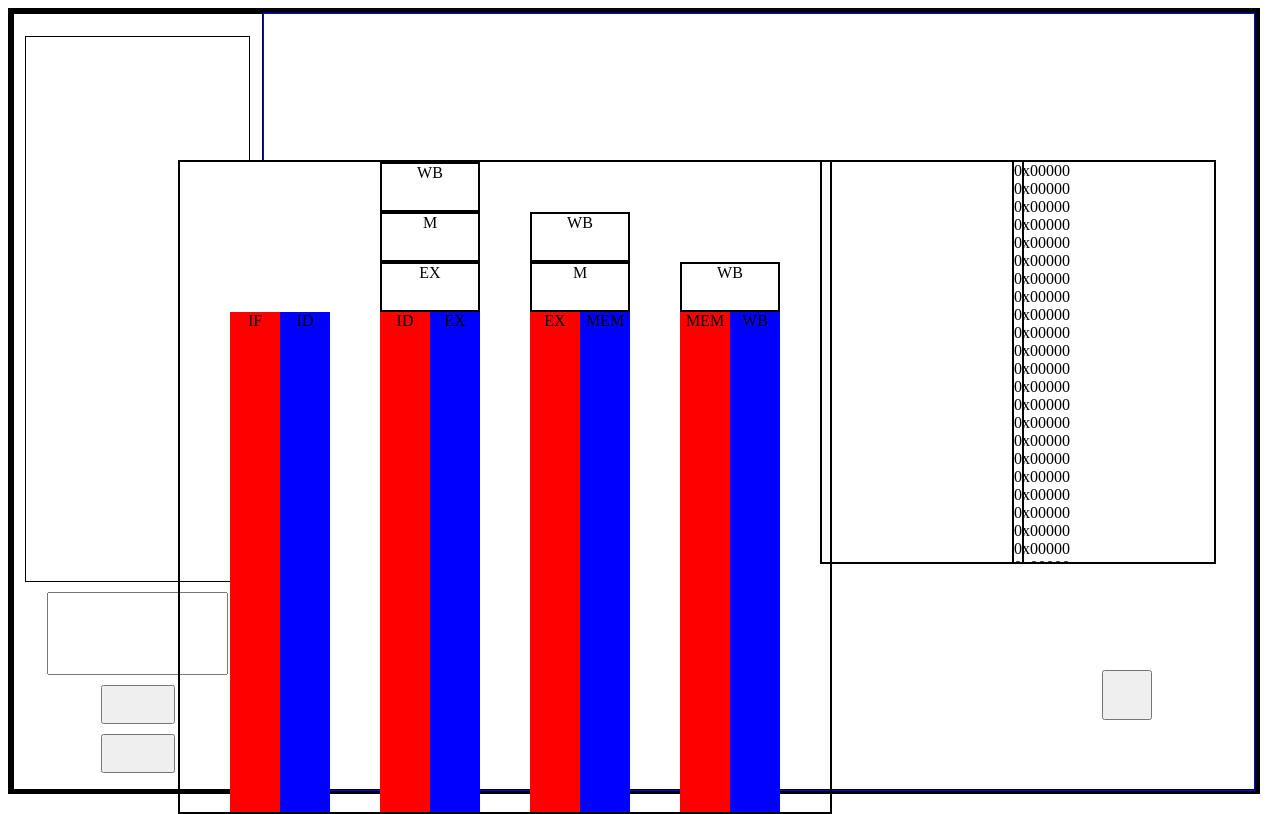
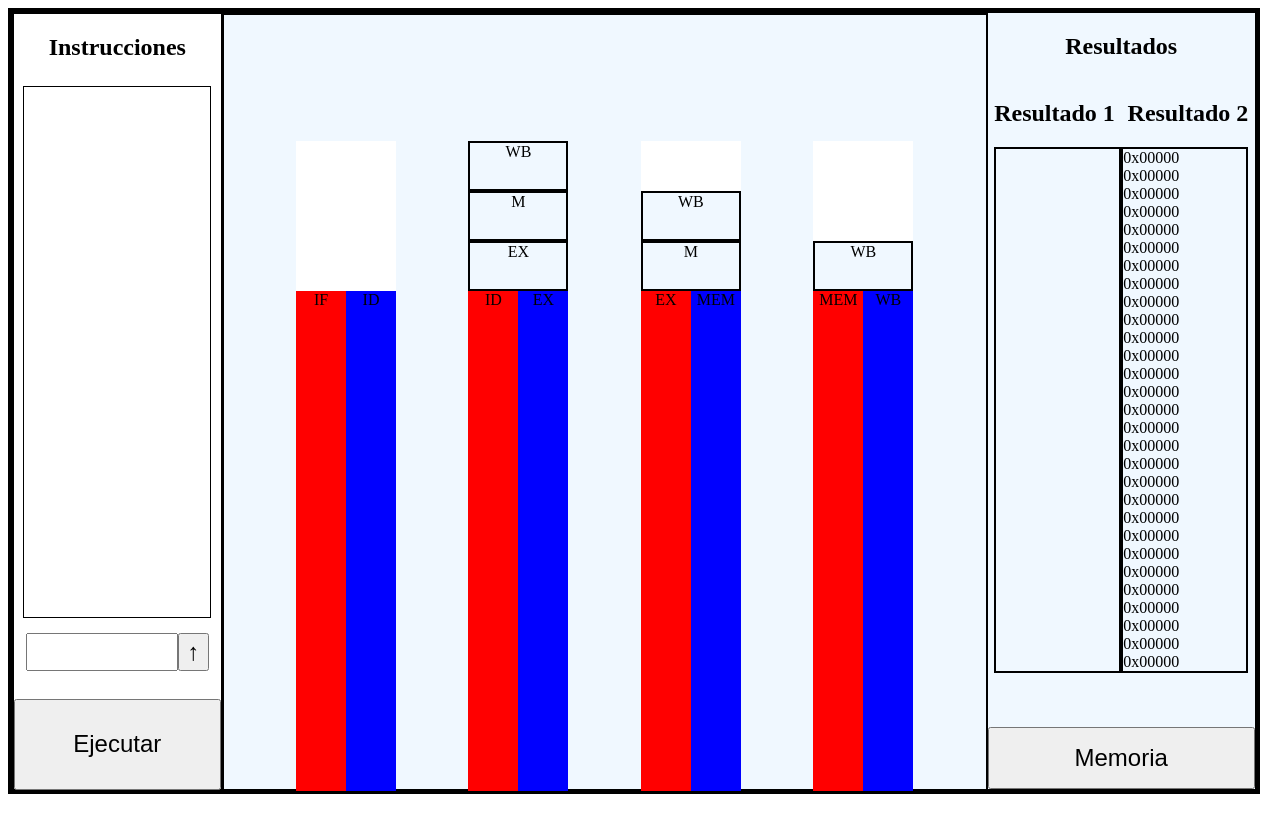
Before and after one commit to woaka132/Simulado-Mips, a plain HTML site: page index.html in a window 1280 px wide. Shown: the top 814 px of the page. Drawn offline with Linux system fonts and the light colour scheme.

Commit message:
Interfaz actualizada
Cambios varios de orden, css y otras cosas

```diff
--- a/index.html
+++ b/index.html
@@ -10,20 +10,22 @@
 <body>
     <div class="contenedor">
         <div class="instruciones">
+            <h2>Instrucciones</h2>
             <div class="text" id="MostInstr"></div>
+            <div id="ingresoDatos">
                 <input type="text" class="instr" id="instrAdd">
-            <button class="btn" id="btn"></button>
-            <button class="btn" id="btn1"></button>
+                <button class="btn" id="btn">↑</button>
             </div>
-        <div class="mostrar" id="mostrar">
+
+
+            <button class="btn" id="btn1">Ejecutar</button>
         </div>
-    </div>
-    <button class="memory"></button>
-    <div class="mostrarMemory" id="mostrarmemory"></div>
-    <div class="memoryIns" id="memoriaInstr"></div>
-    <div class="mostrarRC" id="mostrarRC"></div>
+
+        <div id="orden">
+
             <div class="memoriaRomM">
-        <div>
+                <div class="procesos"></div>
+                <div class="memoriaReg">
                     <div class="parte4"></div>
                     <div class="parte4"></div>
                     <div class="parte4"></div>
@@ -32,7 +34,8 @@
                         <div class="parte3">ID</div>
                     </div>
                 </div>
-        <div>
+                <div class="procesos"></div>
+                <div class="memoriaReg">
                     <div class="parte2">WB</div>
                     <div class="parte2">M</div>
                     <div class="parte2">EX</div>
@@ -41,7 +44,8 @@
                         <div class="parte3">EX</div>
                     </div>
                 </div>
-        <div>
+                <div class="procesos"></div>
+                <div class="memoriaReg">
                     <div class="parte4"></div>
                     <div class="parte2">WB</div>
                     <div class="parte2">M</div>
@@ -50,7 +54,8 @@
                         <div class="parte3">MEM</div>
                     </div>
                 </div>
-        <div>
+                <div class="procesos"></div>
+                <div class="memoriaReg">
                     <div class="parte4"></div>
                     <div class="parte4"></div>
                     <div class="parte2">WB</div>
@@ -59,7 +64,27 @@
                         <div class="parte3">WB</div>
                     </div>
                 </div>
+                <div class="procesos"></div>
             </div>
+            <div id ="orden2">
+                <div id="tituloRes">
+                    <h2>Resultados</h2>
+                </div>
+                <div id="tituloRes2">
+                    <h2>Resultado 1</h2>
+                    <h2>Resultado 2</h2>
+                </div>
+                <div id="resultados2">
+                    <div class="memoryIns" id="memoriaInstr"></div>
+                    <div class="mostrarMemory" id="mostrarmemory"></div>
+                </div>
+                <button class="memory">Memoria</button>
+
+            </div>
+        </div>
+    </div>
+    <div class="mostrarRC" id="mostrarRC"></div>
+    <div class="mostrar" id="mostrar"></div>
     <script>
     const  dibujar = document.getElementById("mostrar");
     const btn = document.getElementById("btn");
--- a/style.css
+++ b/style.css
@@ -10,7 +10,6 @@
     display: inline-flex;
     flex-direction: column;
     align-items: center;
-    justify-content: center;
     position: relative;
     width: 20%;
     height: 100%;
@@ -23,17 +22,16 @@
     width: 90%;
     height: 70%;
 }
-.instr{
+/*.instr{
     margin-top: 10px;
     width: 70%;
     height: 10%;
-}
+}*/
 
-.btn{
-    border: 20px 20px 20px 20px;
-    margin-top: 10px;
-    width: 30%;
-    height: 5%;
+#btn1{
+    margin-top: 28px;
+    width: 100%;
+    height: 12%;
 }
 
 
@@ -42,10 +40,13 @@
     padding: 0;
     list-style: none;
     width: 80%;
-    height: 100%;
+    height: 97.3%;
     border: 1px solid blue;
     overflow-x: auto;
     scroll-behavior: smooth;
+    position: absolute;
+    left: 17.5%;
+    z-index: -1;
 }
 
 .lista{
@@ -96,41 +97,33 @@
 }
 
 .mostrarMemory{
-    position: absolute;
     border: 2px solid black;
-    width: 200px;
-    height: 400px;
-    right: 5%;
-    top:20%;
+    /* width: 200px; */
+    /* height: 400px; */
     overflow-y: auto;
+    height: 90%;
+    width: 100%;
 }
 .memory{
-    position: absolute;
-    height: 50px;
-    width: 50px;
-    right: 10%;
-    bottom: 10%;
+    width: 100%;
+    height: 15%;
+
 }
 
 .memoryIns{
-    position: absolute;
     border: 2px solid black;
-    width: 200px;
-    height: 400px;
-    right: 20%;
-    top:20%;
+    height: 90%;
     overflow-y: auto;
+    width: 100%;
 }
 
 .memoriaRomM{
     display: flex;
-    position: absolute;
+    /* position: absolute; */
     border: 2px solid black;
-    width: 650px;
-    height: 650px;
-    right: 35%;
-    top:20%;
-    overflow-y: auto;
+    width: 100%;
+    height: 100%;
+
 }
 
 .mostrarRC{
@@ -152,7 +145,7 @@
     background-color: red;
     height: 500px;
     width: 50px;
-    margin-left: 50px;
+    /* margin-left: 50px; */
     text-align: center;
 }
 
@@ -168,7 +161,7 @@
     text-align: center;
     height: 46px;
     width: 96px;
-    margin-left: 50px;
+    /* margin-left: 50px; */
     border: 2px solid black;
 }
 
@@ -176,5 +169,61 @@
     background-color: white;
     height: 50px;
     width: 100px;
-    margin-left: 50px;
 }
+
+#orden{
+    height: 100%;
+    width: 100%;
+    background: aliceblue;
+    display: flex;
+}
+#orden2{
+    width: 35%;
+    height: 100%;
+    display: flex;
+    flex-direction: column;
+    align-items: center;
+}
+#resultados2{
+    display: flex;
+    height: 85%;
+    width: 95%;
+}
+
+
+#tituloRes2{
+    display: flex;
+    width: 100%;
+}
+
+h2{
+    text-align: center;
+    width: 100%;
+}
+
+.procesos{
+    width: 20%;
+}
+.memoriaReg{
+    display: flex;
+    flex-direction: column;
+    justify-content: flex-end;
+}
+#ingresoDatos{
+    display: flex;
+    width: 100%;
+    justify-content: center;
+    height: 5%;
+    margin-top: 15px;
+}
+#instrAdd{
+    width: 70%;
+}
+#btn{
+    width: 15%;
+}
+
+button{
+    font-size:x-large;
+    font-weight: 400;
+}
```
Lines whose indentation alone changed are shown as unchanged.
